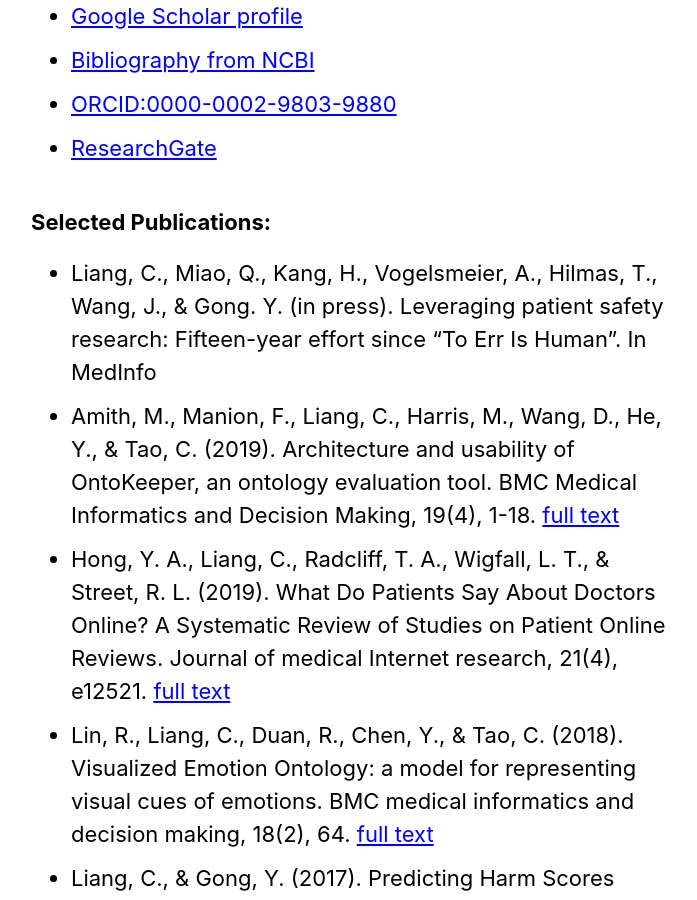
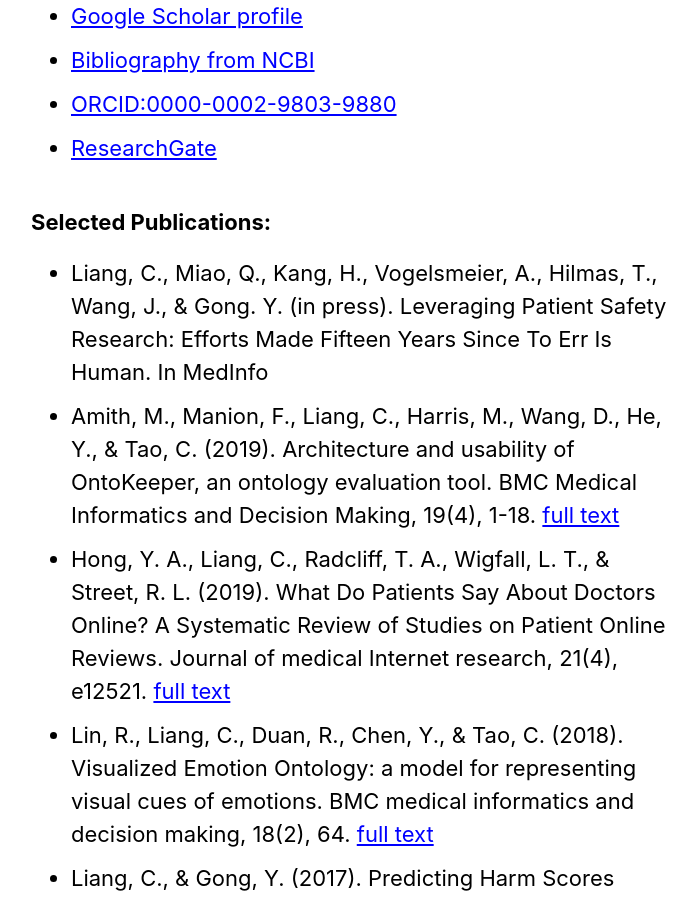
Before and after one commit to nehcgnail/nehcgnail.github.io, a Jekyll site: the page built from _pages/publications.md, in a window 1280 px wide and 900 px high, scrolled down 781 px. Shown: the whole window, without its empty margins (291-988 px from the left). Built offline with Jekyll 4.4.1, drawn with Linux system fonts in a browser that asks for light colours; cached includes are drawn as plain includes; nearby versions of some CDN libraries.

Commit message:
job post

```diff
--- a/_pages/publications.md
+++ b/_pages/publications.md
@@ -15,7 +15,7 @@ header:
 - [ResearchGate](https://www.researchgate.net/profile/Chen_Liang32)<br/>
 
 ### Selected Publications:
-- Liang, C., Miao, Q., Kang, H., Vogelsmeier, A., Hilmas, T., Wang, J., & Gong. Y. (in press). Leveraging patient safety research: Fifteen-year effort since “To Err Is Human”. In MedInfo
+- Liang, C., Miao, Q., Kang, H., Vogelsmeier, A., Hilmas, T., Wang, J., & Gong. Y. (in press). Leveraging Patient Safety Research: Efforts Made Fifteen Years Since To Err Is Human. In MedInfo
 - Amith, M., Manion, F., Liang, C., Harris, M., Wang, D., He, Y., & Tao, C. (2019). Architecture and usability of OntoKeeper, an ontology evaluation tool. BMC Medical Informatics and Decision Making, 19(4), 1-18. [full text](https://bmcmedinformdecismak.biomedcentral.com/articles/10.1186/s12911-019-0859-z)
 - Hong, Y. A., Liang, C., Radcliff, T. A., Wigfall, L. T., & Street, R. L. (2019). What Do Patients Say About Doctors Online? A Systematic Review of Studies on Patient Online Reviews. Journal of medical Internet research, 21(4), e12521. [full text](https://www.jmir.org/2019/4/e12521/)
 - Lin, R., Liang, C., Duan, R., Chen, Y., & Tao, C. (2018). Visualized Emotion Ontology: a model for representing visual cues of emotions. BMC medical informatics and decision making, 18(2), 64. [full text](https://bmcmedinformdecismak.biomedcentral.com/articles/10.1186/s12911-018-0634-6)
```
